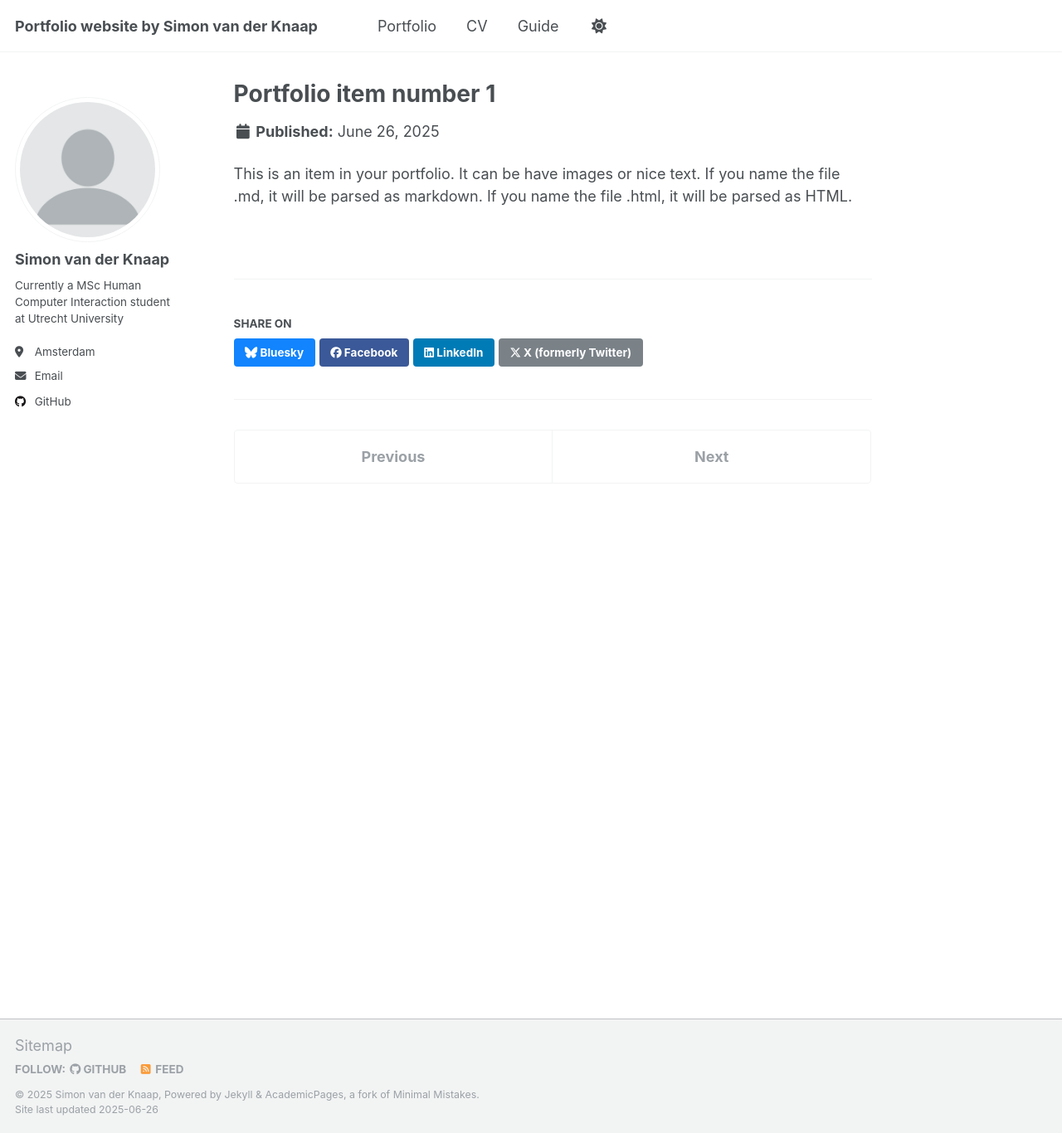
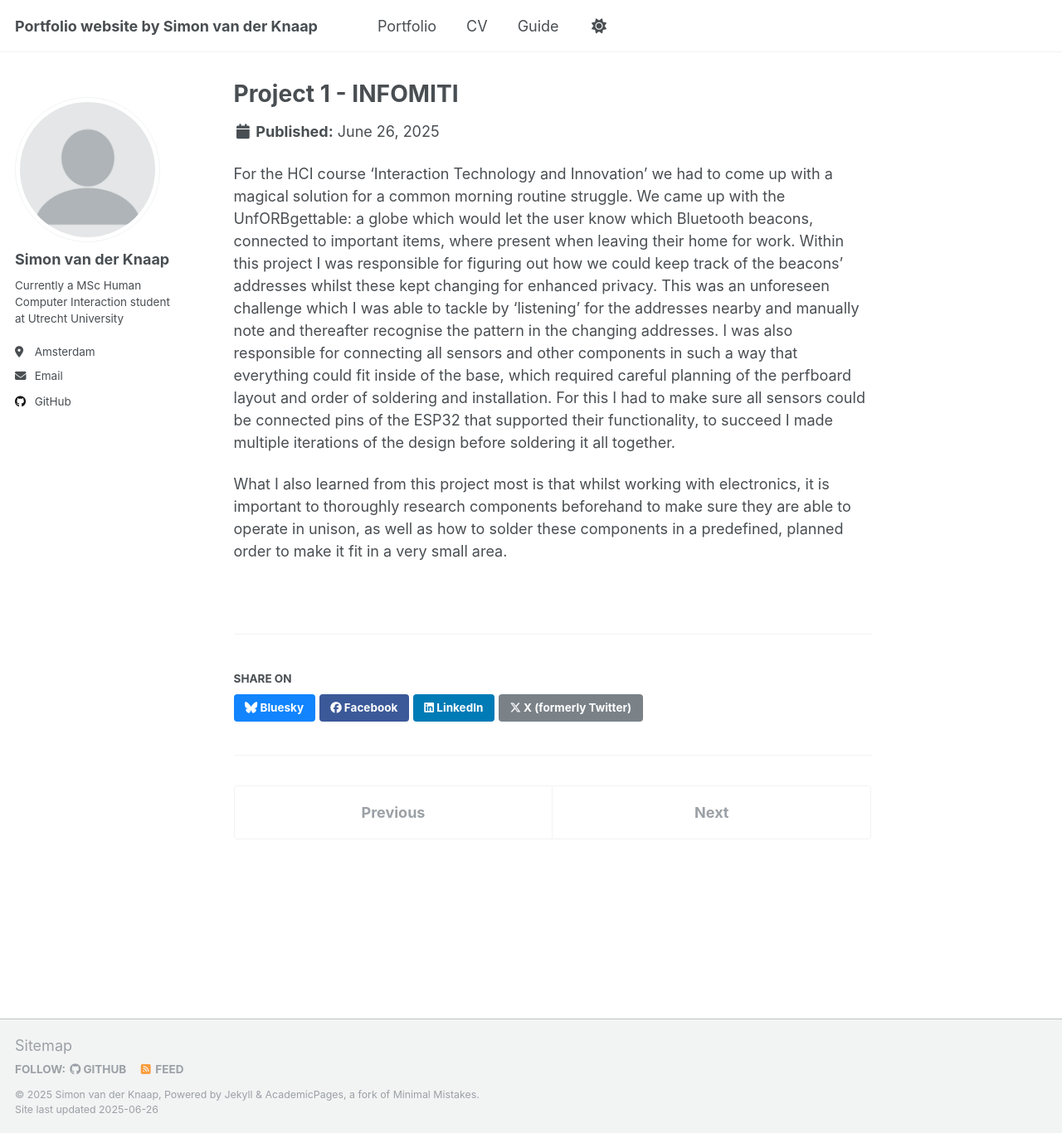
Before and after one commit to simonvdknaap/simonvdknaap.github.io, a Jekyll site: the page built from _portfolio/portfolio-1.md, in a window 1280 px wide and 1366 px high. Shown: the whole window at 83% size. Built offline with Jekyll 4.4.1, drawn with Linux system fonts in a browser that asks for light colours.

Commit message:
Update portfolio-1.md

```diff
--- a/_portfolio/portfolio-1.md
+++ b/_portfolio/portfolio-1.md
@@ -1,7 +1,10 @@
 ---
-title: "Portfolio item number 1"
-excerpt: "Short description of portfolio item number 1<br/><img src='/images/500x300.png'>"
+title: "Project 1 - INFOMITI"
+excerpt: "This group project consisted of BLE problem solving, soldering and careful planning.<br/><img src='/images/500x300.png'>"
 collection: portfolio
 ---
 
-This is an item in your portfolio. It can be have images or nice text. If you name the file .md, it will be parsed as markdown. If you name the file .html, it will be parsed as HTML.
+For the HCI course 'Interaction Technology and Innovation' we had to come up with a magical solution for a common morning routine struggle. We came up with the UnfORBgettable: a globe which would let the user know which Bluetooth beacons, connected to important items, where present when leaving their home for work.
+Within this project I was responsible for figuring out how we could keep track of the beacons' addresses whilst these kept changing for enhanced privacy. This was an unforeseen challenge which I was able to tackle by 'listening' for the addresses nearby and manually note and thereafter recognise the pattern in the changing addresses. I was also responsible for connecting all sensors and other components in such a way that everything could fit inside of the base, which required careful planning of the perfboard layout and order of soldering and installation. For this I had to make sure all sensors could be connected pins of the ESP32 that supported their functionality, to succeed I made multiple iterations of the design before soldering it all together.
+
+What I also learned from this project most is that whilst working with electronics, it is important to thoroughly research components beforehand to make sure they are able to operate in unison, as well as how to solder these components in a predefined, planned order to make it fit in a very small area.
```
